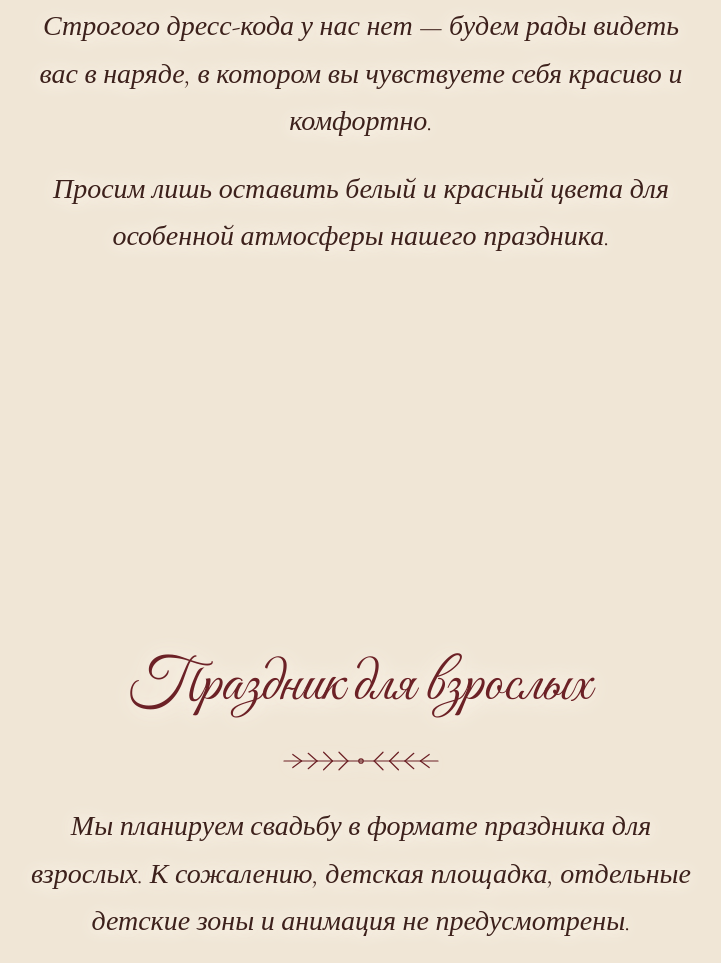
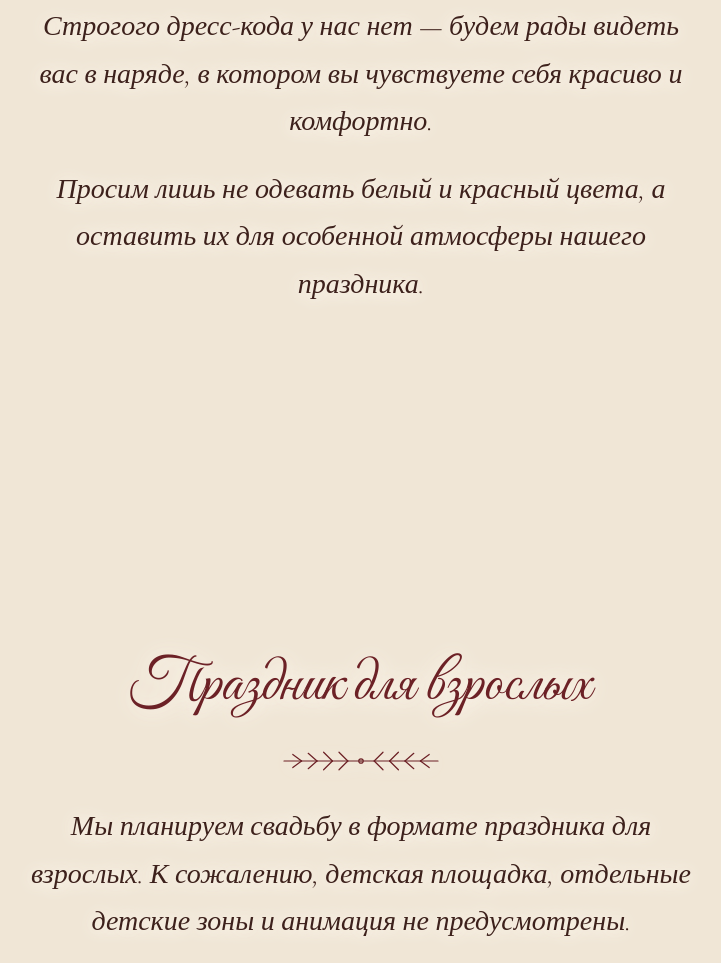
Before and after one commit to bolgarinana-dev/widdingdmitriisofy, a plain HTML site: page index.html in a window 1280 px wide. Shown: the part 2587-3550 px from the top of the page, without its empty margins (279-1000 px from the left). Drawn offline with nearby package versions, Linux system fonts and the light colour scheme.

Commit message:
Update index.html

```diff
--- a/index.html
+++ b/index.html
@@ -448,7 +448,7 @@
         <circle cx="90" cy="20" r="2"/>
       </svg>
       <p>Строгого дресс-кода у нас нет — будем рады видеть вас в наряде, в котором вы чувствуете себя красиво и комфортно.</p>
-      <p>Просим лишь оставить белый и красный цвета для особенной атмосферы нашего праздника.</p>
+      <p>Просим лишь не одевать белый и красный цвета, а оставить их для особенной атмосферы нашего праздника.</p>
     </div>
   </section>
 
```
